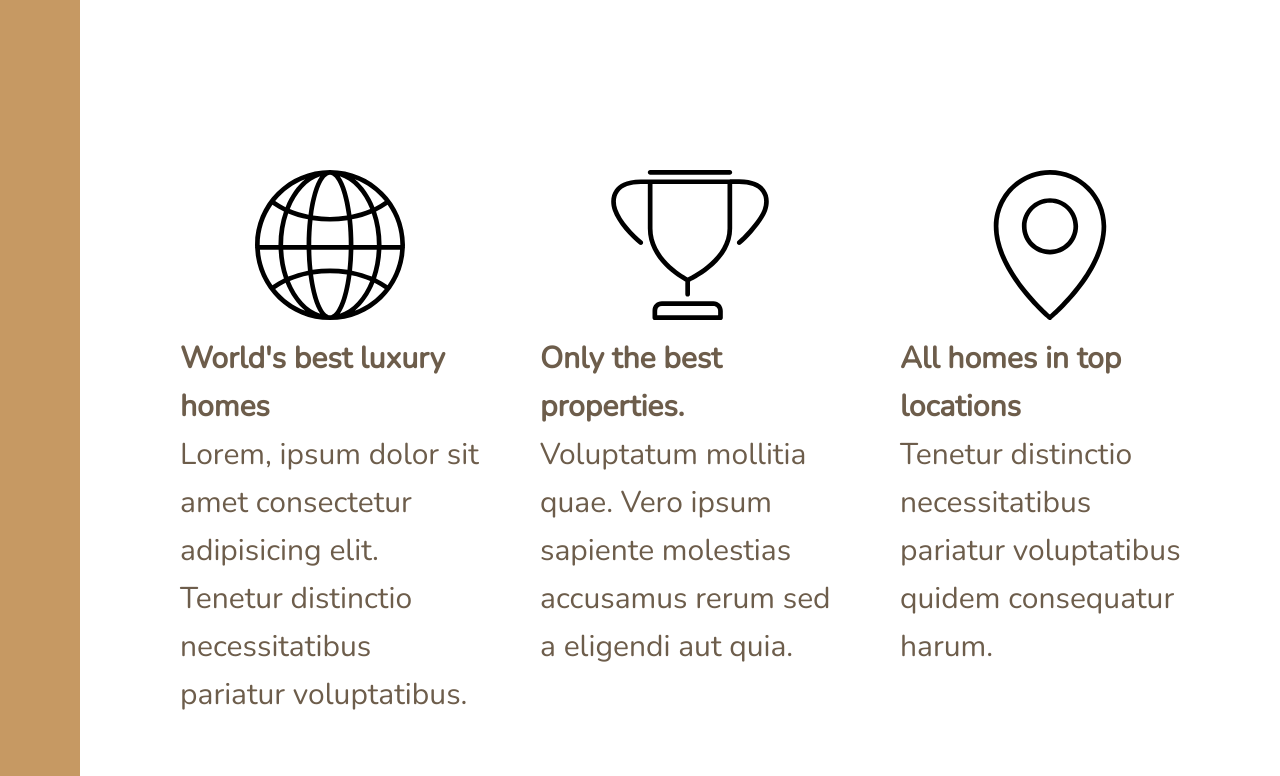
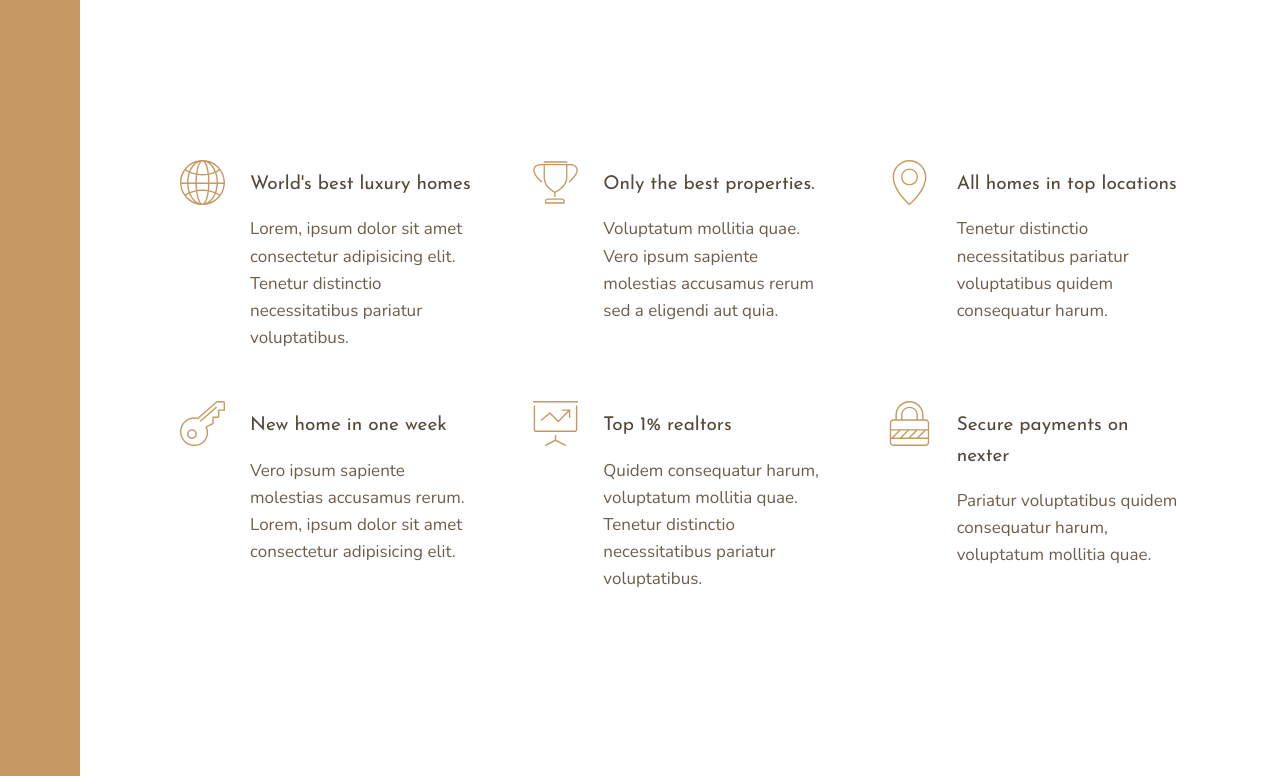
Before and after one commit to mujtaba-basheer/nexter, a website: page index.html in a window 1280 px wide. Shown: the part 660-1436 px from the top of the page. Drawn offline with nearby package versions, Linux system fonts and the light colour scheme.

Commit message:
Building the Features Section - Part 2

```diff
--- a/index.html
+++ b/index.html
@@ -28,7 +28,7 @@
             <svg class="feature__icon">
                 <use xlink:href="img/sprite.svg#icon-global"></use>
             </svg>
-            <h4 class="heading-4">World's best luxury homes</h4>
+            <h4 class="heading-4 heading-4--dark">World's best luxury homes</h4>
             <p class="feature__text">
                 Lorem, ipsum dolor sit amet consectetur adipisicing elit. Tenetur distinctio necessitatibus pariatur
                 voluptatibus.
@@ -38,7 +38,7 @@
             <svg class="feature__icon">
                 <use xlink:href="img/sprite.svg#icon-trophy"></use>
             </svg>
-            <h4 class="heading-4">Only the best properties.</h4>
+            <h4 class="heading-4 heading-4--dark">Only the best properties.</h4>
             <p class="feature__text">
                 Voluptatum mollitia quae. Vero ipsum sapiente molestias accusamus rerum sed a eligendi aut quia.
             </p>
@@ -47,7 +47,7 @@
             <svg class="feature__icon">
                 <use xlink:href="img/sprite.svg#icon-map-pin"></use>
             </svg>
-            <h4 class="heading-4">All homes in top locations</h4>
+            <h4 class="heading-4 heading-4--dark">All homes in top locations</h4>
             <p class="feature__text">
                 Tenetur distinctio necessitatibus pariatur voluptatibus quidem consequatur harum.
             </p>
@@ -56,7 +56,7 @@
             <svg class="feature__icon">
                 <use xlink:href="img/sprite.svg#icon-key"></use>
             </svg>
-            <h4 class="heading-4">New home in one week</h4>
+            <h4 class="heading-4 heading-4--dark">New home in one week</h4>
             <p class="feature__text">
                 Vero ipsum sapiente molestias accusamus rerum. Lorem, ipsum dolor sit amet consectetur adipisicing elit.
             </p>
@@ -65,7 +65,7 @@
             <svg class="feature__icon">
                 <use xlink:href="img/sprite.svg#icon-presentation"></use>
             </svg>
-            <h4 class="heading-4">Top 1% realtors</h4>
+            <h4 class="heading-4 heading-4--dark">Top 1% realtors</h4>
             <p class="feature__text">
                 Quidem consequatur harum, voluptatum mollitia quae. Tenetur distinctio necessitatibus pariatur
                 voluptatibus.
@@ -75,7 +75,7 @@
             <svg class="feature__icon">
                 <use xlink:href="img/sprite.svg#icon-lock"></use>
             </svg>
-            <h4 class="heading-4">Secure payments on nexter</h4>
+            <h4 class="heading-4 heading-4--dark">Secure payments on nexter</h4>
             <p class="feature__text">
                 Pariatur voluptatibus quidem consequatur harum, voluptatum mollitia quae.
             </p>
--- a/sass/_features.scss
+++ b/sass/_features.scss
@@ -4,6 +4,28 @@
     margin: 15rem 0;
 
     display: grid;
-    grid-template-columns: repeat(3, 1fr);
+    // grid-template-columns: repeat(3, 1fr);
+    grid-template-columns: repeat(auto-fit, minmax(25rem, 1fr));
     gap: 6rem;
+    align-items: start;
 }
+
+.feature {
+    display: grid;
+    grid-template-columns: min-content 1fr;
+    row-gap: 1.5rem;
+    column-gap: 2.5rem;
+
+    &__icon {
+        fill: $color-primary;
+        width: 4.5rem;
+        height: 4.5rem;
+        transform: translateY(-1rem);
+
+        grid-row: 1 / span 2;
+    }
+
+    &__text {
+        font-size: 1.7rem;
+    }
+}
--- a/sass/_typography.scss
+++ b/sass/_typography.scss
@@ -0,0 +1,29 @@
+%heading {
+    font-family: $font-display;
+    font-weight: 400;
+}
+
+.heading-1 {
+    @extend %heading;
+}
+
+.heading-2 {
+    @extend %heading;
+}
+
+.heading-3 {
+    @extend %heading;
+}
+
+.heading-4 {
+    @extend %heading;
+    font-size: 1.9rem;
+
+    &--light {
+        color: $color-grey-light-1;
+    }
+
+    &--dark {
+        color: $color-grey-dark-1;
+    }
+}
```
Also changed, not shown: css/style.css.
